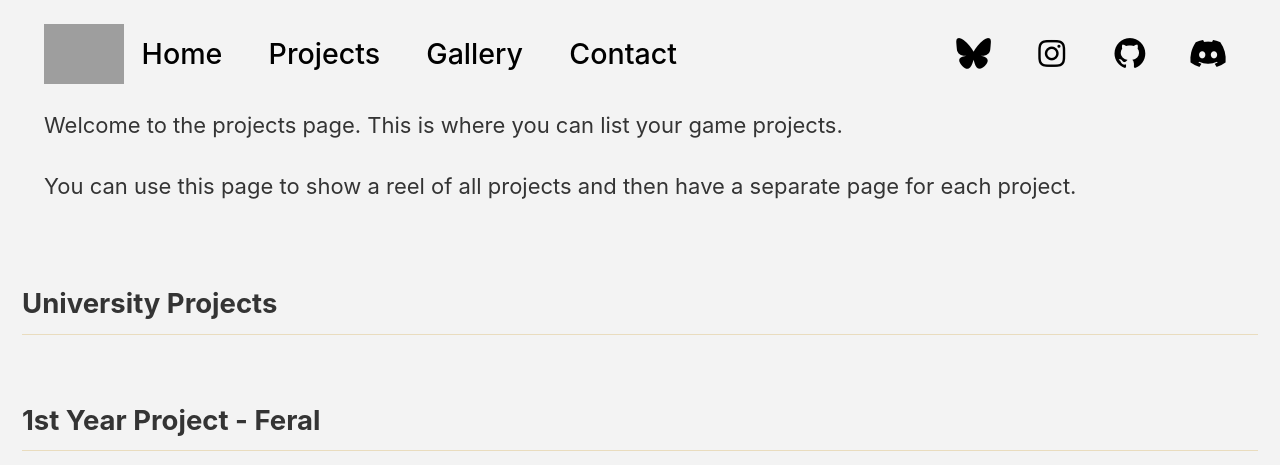
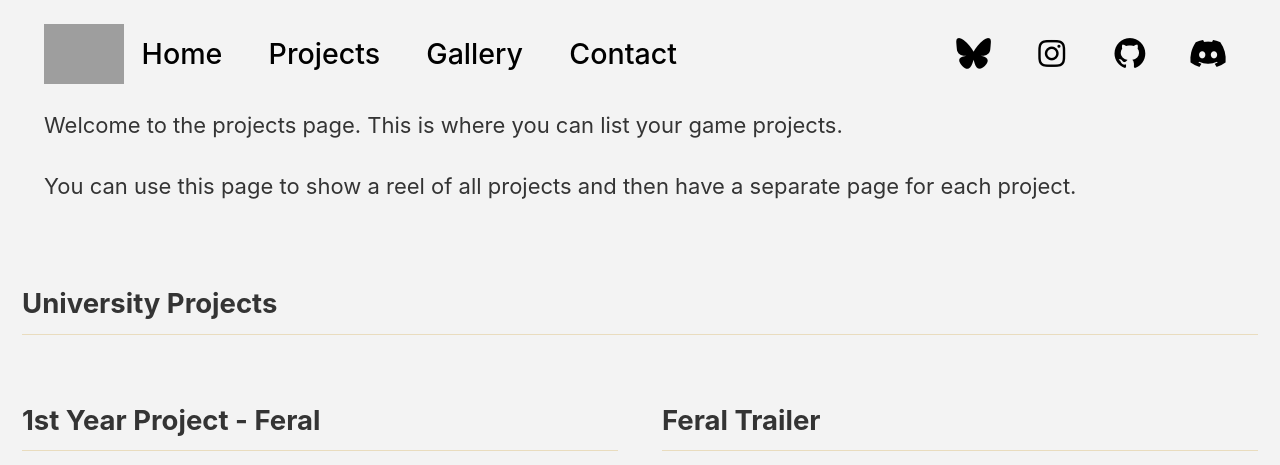
Before and after one commit to Griffsirr/Griffsirr.github.io, a Jekyll site: the page built from _pages/projects.md, in a window 1280 px wide. Shown: the top 465 px of the page. Built offline with Jekyll 4.4.1, drawn with Linux system fonts in a browser that asks for light colours; grey boxes are pictures that could not be loaded.

Commit message:
Update projects.html

```diff
--- a/_layouts/projects.html
+++ b/_layouts/projects.html
@@ -30,7 +30,8 @@ layout: default
 <div style="flex:1 1 250px; min-width:250px;">
 <h2>1st Year Project - Feral</h2>
 <p>
-Feral is a 2D action-platformer developed as part of a collaborative team project in Unity using C#, with version control through GitHub. The game follows a hybrid subject escaping a deteriorating research facility, combining platforming, combat mechanics and environmental storytelling within a sci-fi setting. Within the team, I took a lead role in narrative design and dialogue writing, helping shape the tone, characters and world-building. I was also lead in character design and art and environment art. In addition to creative work, I supported aspects of scripting and level design, ensuring narrative elements were effectively integrated into gameplay and progression. Working on Feral allowed me to develop key collaborative skills, including using GitHub, coordinating tasks and adapting to shared deadlines. It also highlighted the importance of communication and consistency as multiple disciplines must align. Overall, the project strengthened both my technical and interpersonal skills, giving me valuable experience in developing a cohesive game as part of a structured team. <!-- RIGHT: video/content area -->
+Feral is a 2D action-platformer developed as part of a collaborative team project in Unity using C#, with version control through GitHub. The game follows a hybrid subject escaping a deteriorating research facility, combining platforming, combat mechanics and environmental storytelling within a sci-fi setting. Within the team, I took a lead role in narrative design and dialogue writing, helping shape the tone, characters and world-building. I was also lead in character design and art and environment art. In addition to creative work, I supported aspects of scripting and level design, ensuring narrative elements were effectively integrated into gameplay and progression. Working on Feral allowed me to develop key collaborative skills, including using GitHub, coordinating tasks and adapting to shared deadlines. It also highlighted the importance of communication and consistency as multiple disciplines must align. Overall, the project strengthened both my technical and interpersonal skills, giving me valuable experience in developing a cohesive game as part of a structured team.</div>
+  <!-- RIGHT: video/content area -->
 <div style="flex:1 1 250px; min-width:250px;">
 <h2>Feral Trailer</h2>
 <!-- Replace this placeholder with a YouTube iframe or a video tag -->
```
